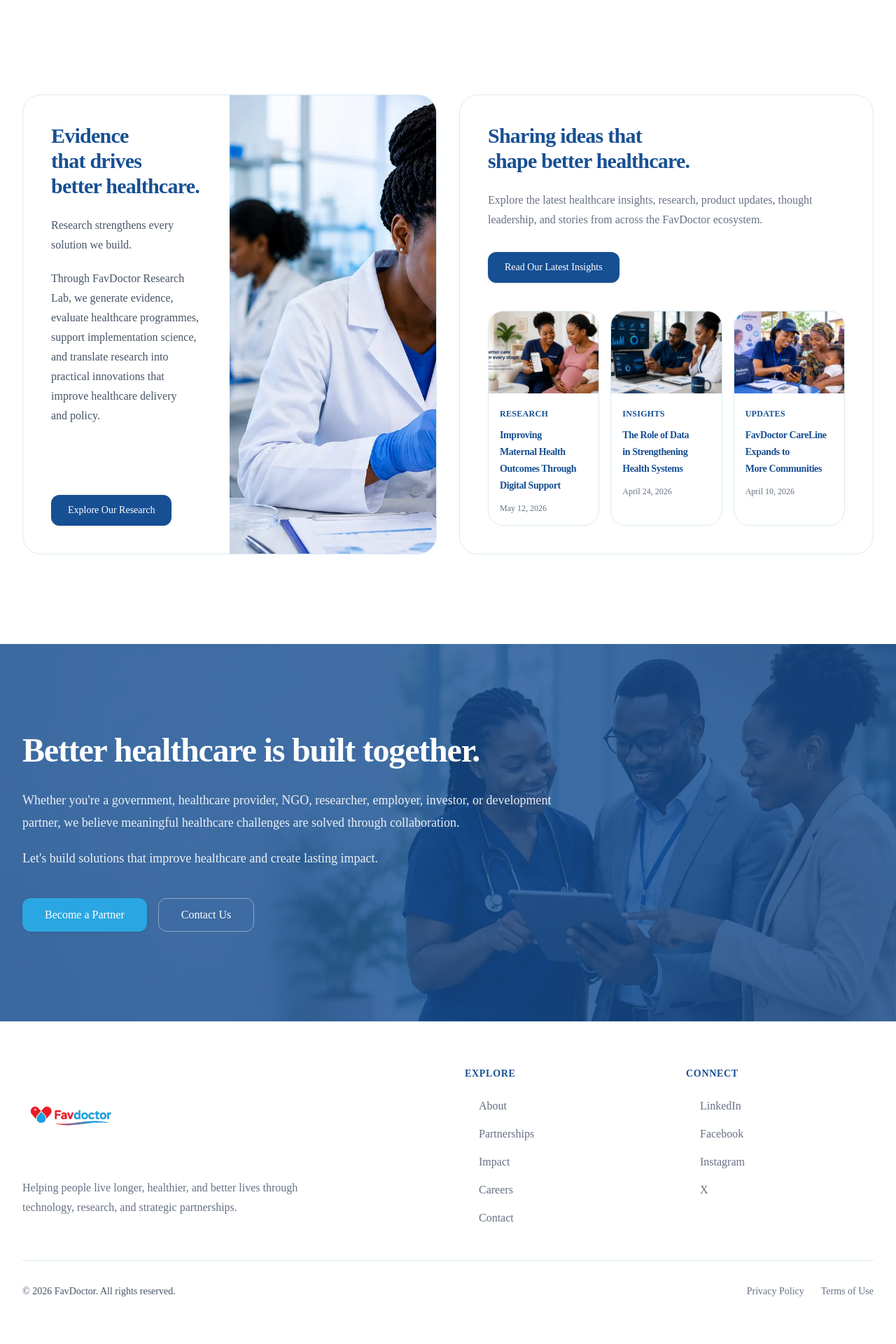
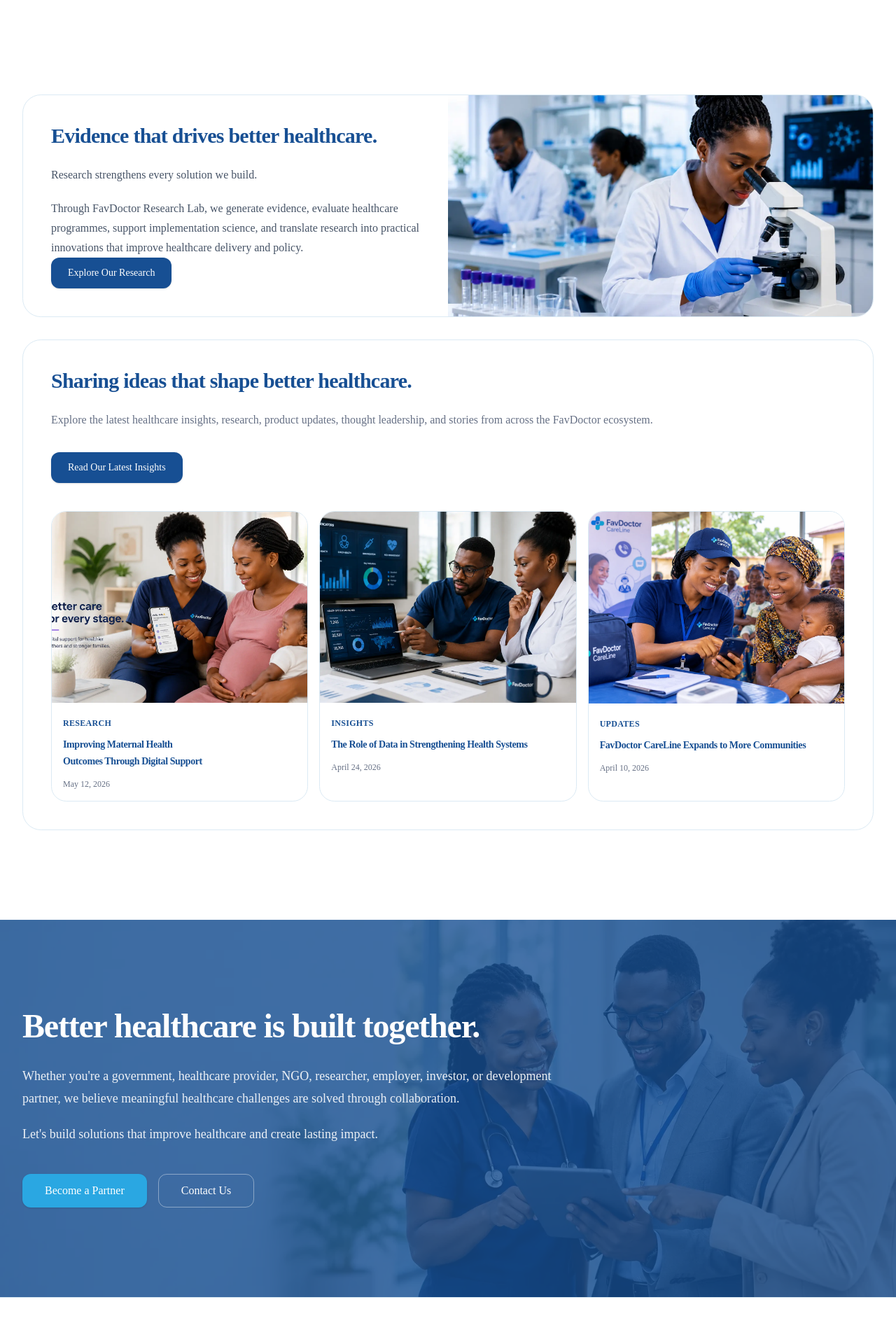
Before and after one commit to vojo28/favdoctor-website, a Next.js app: page / in a window 1280 px wide. Shown: the part 5380-7300 px from the top of the page at 70% size. Built offline with nearby package versions, Linux system fonts and the light colour scheme.

Commit message:
fixed vertical research column

```diff
--- a/components/home/insights/insights.tsx
+++ b/components/home/insights/insights.tsx
@@ -7,7 +7,7 @@
   return (
     <section className="py-24 lg:py-32">
       <Container>
-        <div className="grid gap-8 xl:grid-cols-2 items-stretch">
+        <div className="space-y-8">
           <ResearchCard />
           <StoriesCard />
         </div>
--- a/components/layout/footer/footer-navigation.tsx
+++ b/components/layout/footer/footer-navigation.tsx
@@ -12,12 +12,12 @@
         Explore
       </h3>
 
-      <ul className="mt-6 space-y-4">
+      <ul className="mt-4 space-y-3">
         {footer.navigation.map((item) => (
           <li key={item.label}>
             <Link
               href={item.href}
-              className="text-muted-foreground transition-colors hover:text-foreground"
+              className="text-sm text-muted-foreground transition-colors hover:text-foreground"
             >
               {item.label}
             </Link>
--- a/components/layout/footer/footer-social.tsx
+++ b/components/layout/footer/footer-social.tsx
@@ -9,12 +9,12 @@
         Connect
       </h3>
 
-      <ul className="mt-6 space-y-4">
+      <ul className="mt-4 space-y-3">
         {footer.social.map((item) => (
           <li key={item.label}>
             <Link
               href={item.href}
-              className="text-muted-foreground transition-colors hover:text-foreground"
+              className="text-sm text-muted-foreground transition-colors hover:text-foreground"
             >
               {item.label}
             </Link>
--- a/components/layout/footer/footer.tsx
+++ b/components/layout/footer/footer.tsx
@@ -23,7 +23,7 @@
           </div>
         </div>
 
-        <div className="mt-10 lg:mt-12">
+        <div className="mt-12">
           <FooterBottom />
         </div>
       </Container>
```
